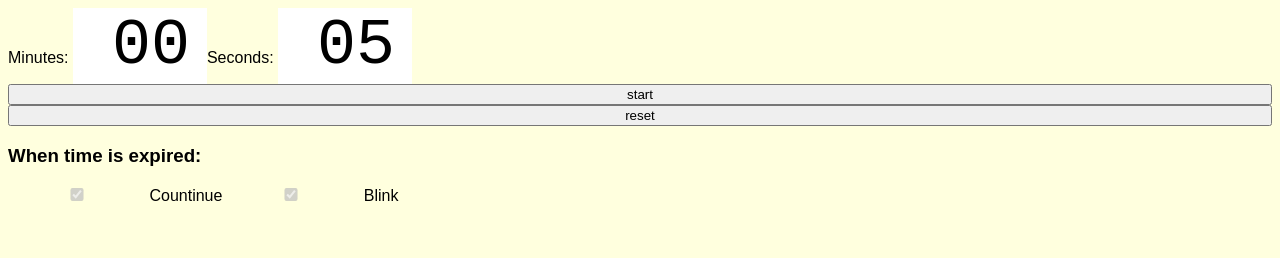
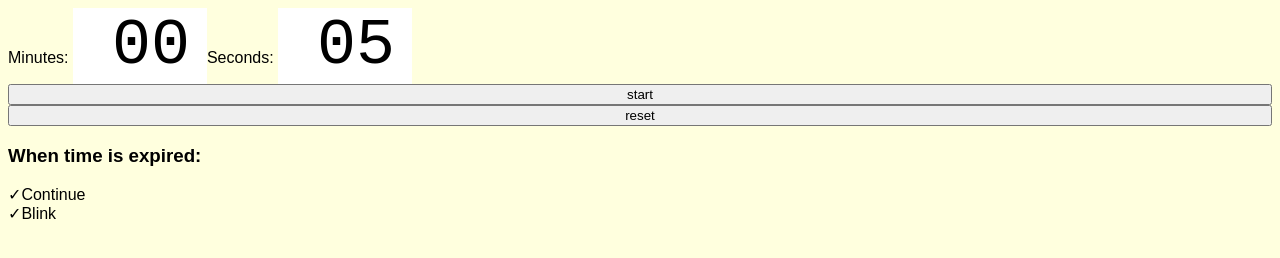
Before and after one commit to crazko/timer, a React app: page / in a window 1280 px wide. Built offline with nearby package versions, Linux system fonts and the light colour scheme.

Commit message:
changed checkbox to Option

```diff
--- a/src/Timer.js
+++ b/src/Timer.js
@@ -14,11 +14,12 @@ const Input = ({ handleOnChange, value, isDisabled }) => {
   />;
 }
 
-const Checkbox = ({ checked }) => <input
-    disabled={true}
-    checked={checked}
-    type="checkbox"
-  />;
+const Option = ({ active, title, onClick }) => <div
+    className={active ? 'optionActive' : 'option'}
+    onClick={onClick}
+  >
+    <span>{title}</span>
+  </div>;
 
 export class Timer extends Component {
   constructor(props) {
@@ -154,7 +155,7 @@ export class Timer extends Component {
           Seconds: <Input value={seconds} handleOnChange={this.changeSeconds} isDisabled={isCounting} />
         </div>
 
-        <div class="buttons">
+        <div className="buttons">
           {isCounting
             ? <button onClick={this.handlePause}>pause</button>
             : <button onClick={this.handleStart}>start</button>
@@ -164,8 +165,8 @@ export class Timer extends Component {
 
         <div className="settings">
           <h3>When time is expired:</h3>
-          <label onClick={this.toggleContinueCounting}><Checkbox checked={continueCounting} /> Countinue</label>
-          <label onClick={this.toggleBlink}><Checkbox checked={blink} /> Blink</label>
+          <Option onClick={this.toggleContinueCounting} active={continueCounting} title="Continue" />
+          <Option onClick={this.toggleBlink} active={blink} title="Blink" />
         </div>
       </div>
     );
--- a/src/index.css
+++ b/src/index.css
@@ -8,10 +8,6 @@ button {
   width: 100%;
 }
 
-label {
-  cursor: pointer;
-}
-
 input {
   background-color: #fff;
   border: none;
@@ -20,3 +16,13 @@ input {
   text-align: right;
   width: 2em;
 }
+
+.option,
+.optionActive {
+  cursor: pointer;
+}
+
+.optionActive span::before {
+  display: inline;
+  content: '✓'
+}
```
